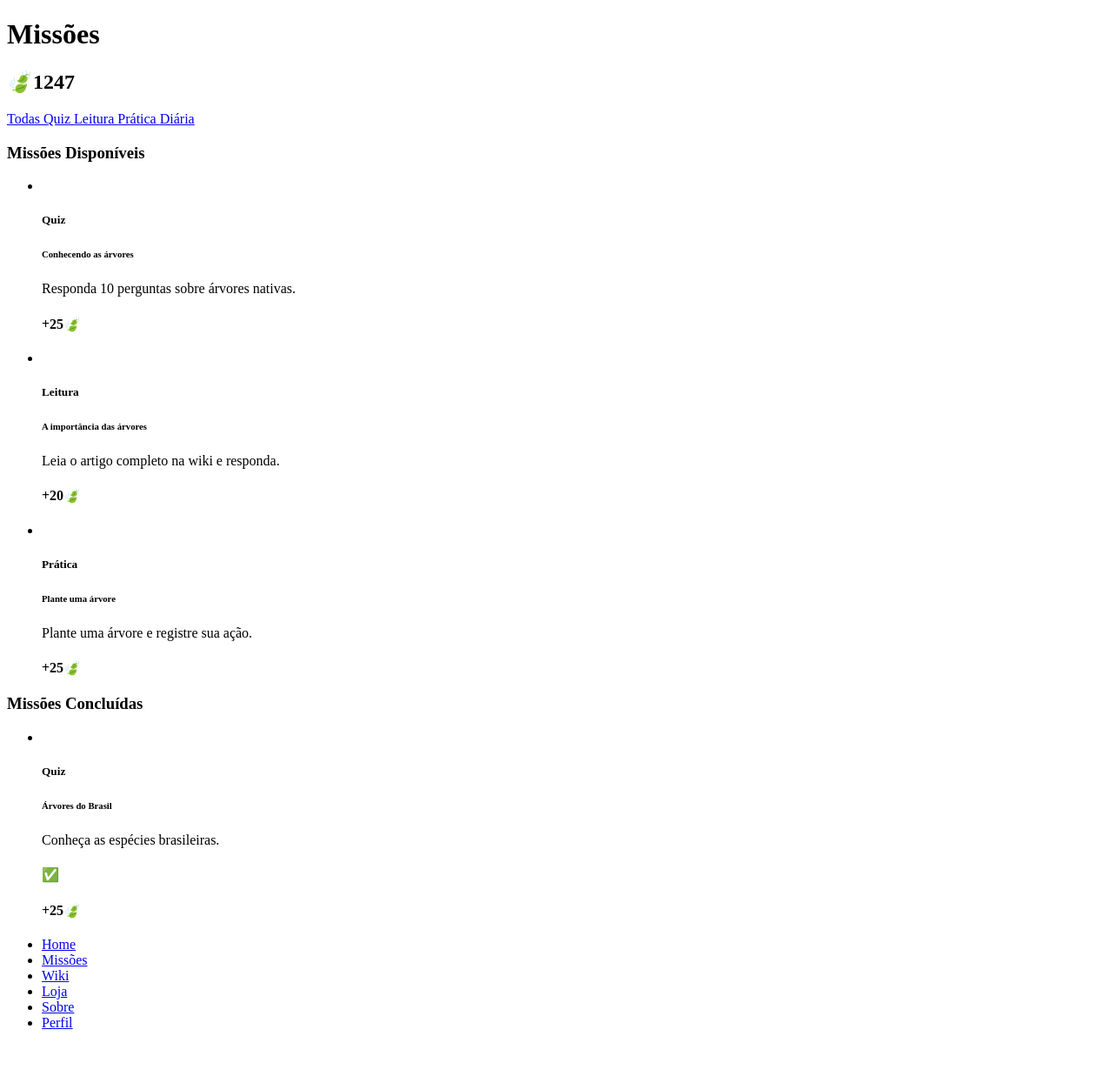
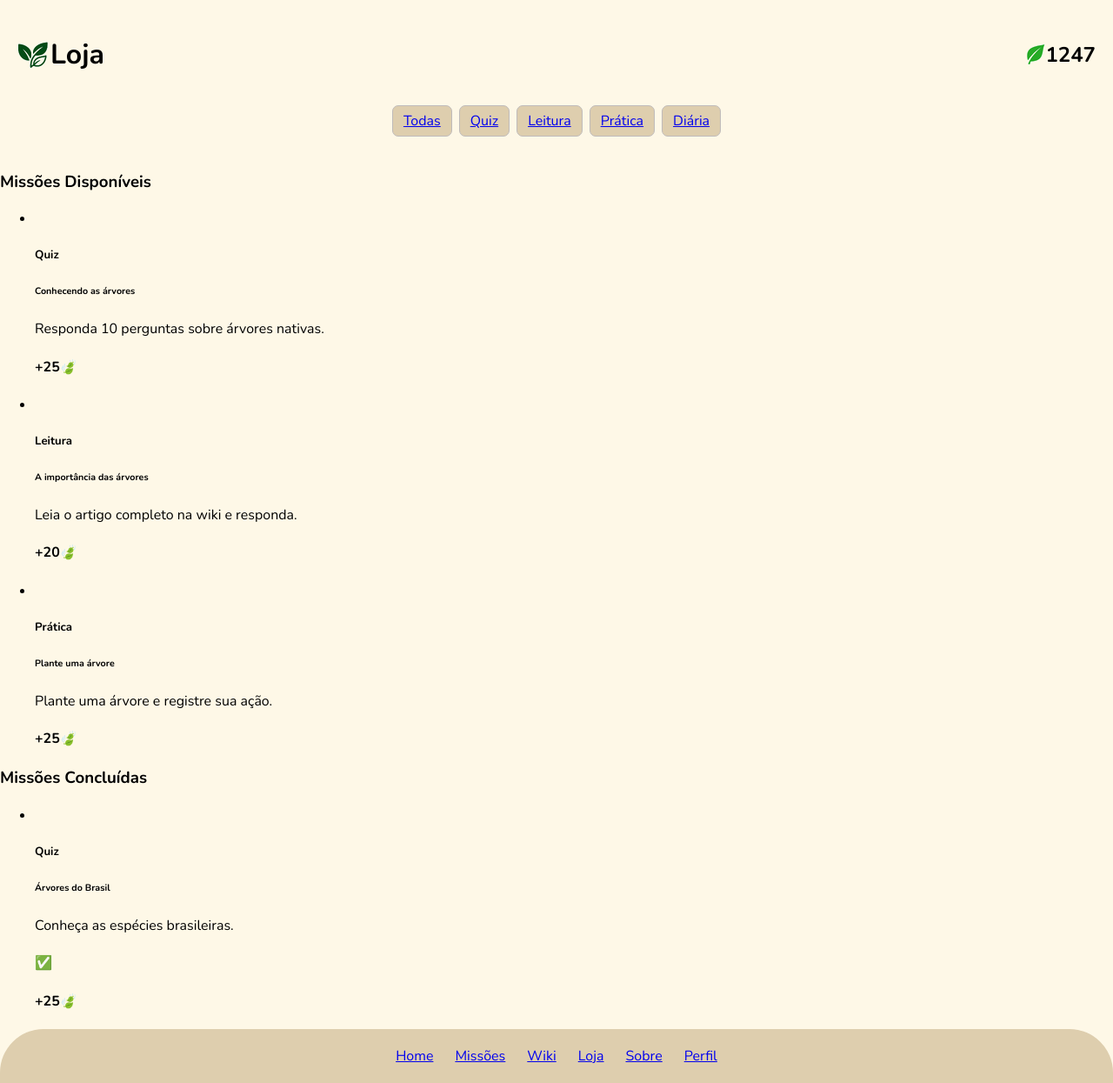
Before and after one commit to miguellopes-07/duotree, a plain HTML site: page pages/missoes.html in a window 1280 px wide. Shown: the whole page at 87% size. Before the commit the page ends 1201 px from the top, so only its background shows below. Drawn offline with nearby package versions, Linux system fonts and the light colour scheme.

Commit message:
começo do css missao header e footer

```diff
--- a/css/loja.css
+++ b/css/loja.css
@@ -70,26 +70,6 @@ overflow-x: hidden;
     background-color: #fef8e7;
 }
 
-.listaNavegacaoFooter {
-    display: flex;
-
-    flex-direction: row;
-
-    flex-wrap: wrap;
-
-    list-style: none;
-
-    justify-content: center;
-
-    align-items: center;
-
-    gap: 25px;
-
-    padding: 0;
-    margin: 0;
-
-
-}
 
 .listaNavegacaoFooter > li > a {
     color: #938a8a;
@@ -339,6 +319,26 @@ justify-content: center;
     align-items: center;
 }
 
+.listaNavegacaoFooter {
+    display: flex;
+
+    flex-direction: row;
+
+    flex-wrap: wrap;
+
+    list-style: none;
+
+    justify-content: center;
+
+    align-items: center;
+
+    gap: 25px;
+
+    padding: 0;
+    margin: 0;
+
+
+}
 
 /* ---------- Notebook pequeno / tablet na horizontal (até 1024px) ---------- */
 @media (max-width: 1024px) {
--- /dev/null
+++ b/css/missoes.css
@@ -0,0 +1,117 @@
+@charset "UTF-8";
+
+@import url('https://fonts.googleapis.com/css2?family=Nunito:ital,wght@0,200..1000;1,200..1000&display=swap');
+
+@import url('https://fonts.googleapis.com/css2?family=Nunito+Sans:ital,opsz,wght@0,6..12,200..1000;1,6..1000;1,6..12,200..1000&family=Nunito:ital,wght@0,200..1000;1,200..1000&display=swap');
+
+
+*{
+box-sizing: border-box;
+}
+
+html {
+width: 100%;
+overflow-x: hidden;
+}
+
+body {
+margin: 0;
+font-family: "Nunito", sans-serif;
+width: 100%;
+overflow-x: hidden;
+}
+
+.bodyquest{
+    background-color: #fef8e7;
+}
+
+.headerquest {
+    width: 100%;
+    display: flex;
+    flex-direction: column;
+    align-items: center;
+    flex-wrap: wrap;
+    gap: 15px;
+    padding: 20px;
+}
+
+.imagensheader{
+    display: flex;
+    align-items: center;
+}
+
+
+.tituloquest{
+    display: flex;
+    justify-content: space-between;
+    width: 100%;
+    flex-direction: row;
+    align-items: center;
+
+}
+
+.navquest {
+    display: flex;
+    flex-direction: row;
+    flex-wrap: wrap;
+    list-style: none;
+    justify-content: center;
+    align-items: center;
+    gap: 8px;
+    padding: 0;
+    margin: 0;
+
+
+}
+
+.navquest > a {
+    background-color: #deceae;
+    border: 1px solid #bfbbbb;
+
+    padding: 6px 12px;
+
+    border-radius: 7px;
+
+    cursor: pointer;
+
+    transition: 0.2s;
+
+
+}
+
+.navquest > a:hover {
+    background-color: #4c7b47;
+    color: white;
+}
+
+.navegacaoFooterquest {
+    background-color: #deceae;
+    border-top-left-radius: 50px;
+    border-top-right-radius: 50px;
+    padding: 20px;
+    margin: 0;
+    display: flex;
+    justify-content: center;
+    align-items: center;
+}
+
+.listaNavegacaoFooter {
+    display: flex;
+
+    flex-direction: row;
+
+    flex-wrap: wrap;
+
+    list-style: none;
+
+    justify-content: center;
+
+    align-items: center;
+
+    gap: 25px;
+
+    padding: 0;
+    margin: 0;
+
+
+}
--- a/pages/missoes.html
+++ b/pages/missoes.html
@@ -5,22 +5,31 @@
     <meta charset="UTF-8">
     <meta name="viewport" content="width=device-width, initial-scale=1.0">
     <title>Document</title>
+    <link rel="stylesheet" href="../css/missoes.css">
 </head>
 
-<body>
-    <header>
-        <h1>Missões</h1>
-        <div>
-            <h2>🍃1247</h2>
+<body class="bodyquest">
+
+        <header class="headerquest">
+            <div class="tituloquest">
+                <div class="imagensheader">
+                    <img src="../assets/images/loja/3foia.png" alt="">
+                    <h1>Loja</h1>
                 </div>
-    </header>
-    <nav>
+                <div class="imagensheader">
+                    <img src="../assets/images/loja/folha.png" alt="">
+                    <h2>1247</h2>
+                </div>
+            </div>
+                <nav class="navquest">
             <a href="#"> Todas </a>
             <a href="#"> Quiz </a>
             <a href="#"> Leitura </a>
             <a href="#"> Prática </a>
             <a href="#"> Diária </a>
                 </nav>
+        </header>
+
     <main>
         <section>
             <h3>Missões Disponíveis</h3>
@@ -72,8 +81,8 @@
         </section>
     </main>
     <footer>
-        <nav>
-            <ul>
+        <nav class="navegacaoFooterquest">
+            <ul class="listaNavegacaoFooter">
                 <li><a href="../index.html">Home</a></li>
                 <li><a href="missoes.html">Missões</a></li>
                 <li><a href="wiki.html">Wiki</a></li>
```
Lines whose indentation alone changed are shown as unchanged.
